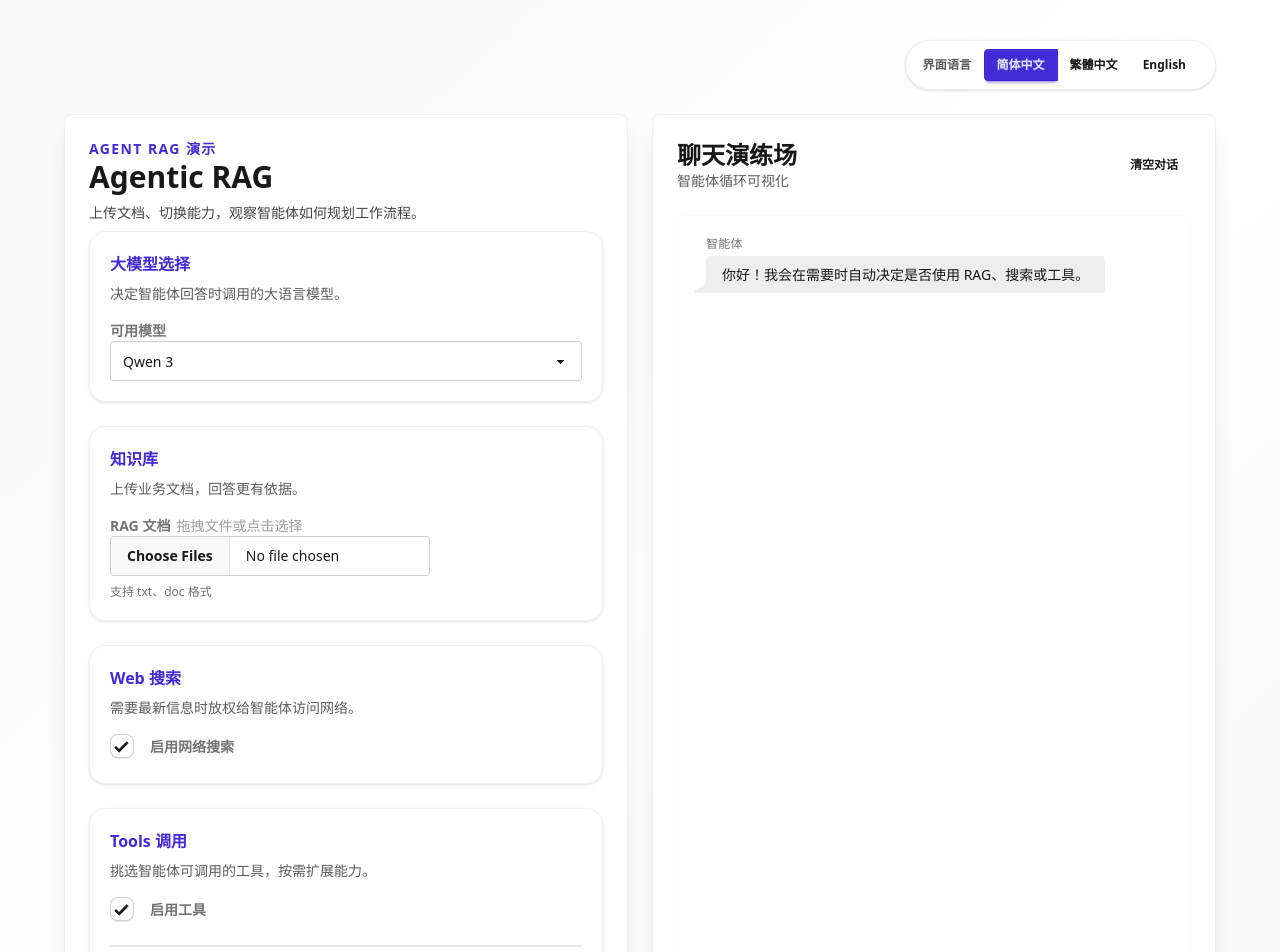
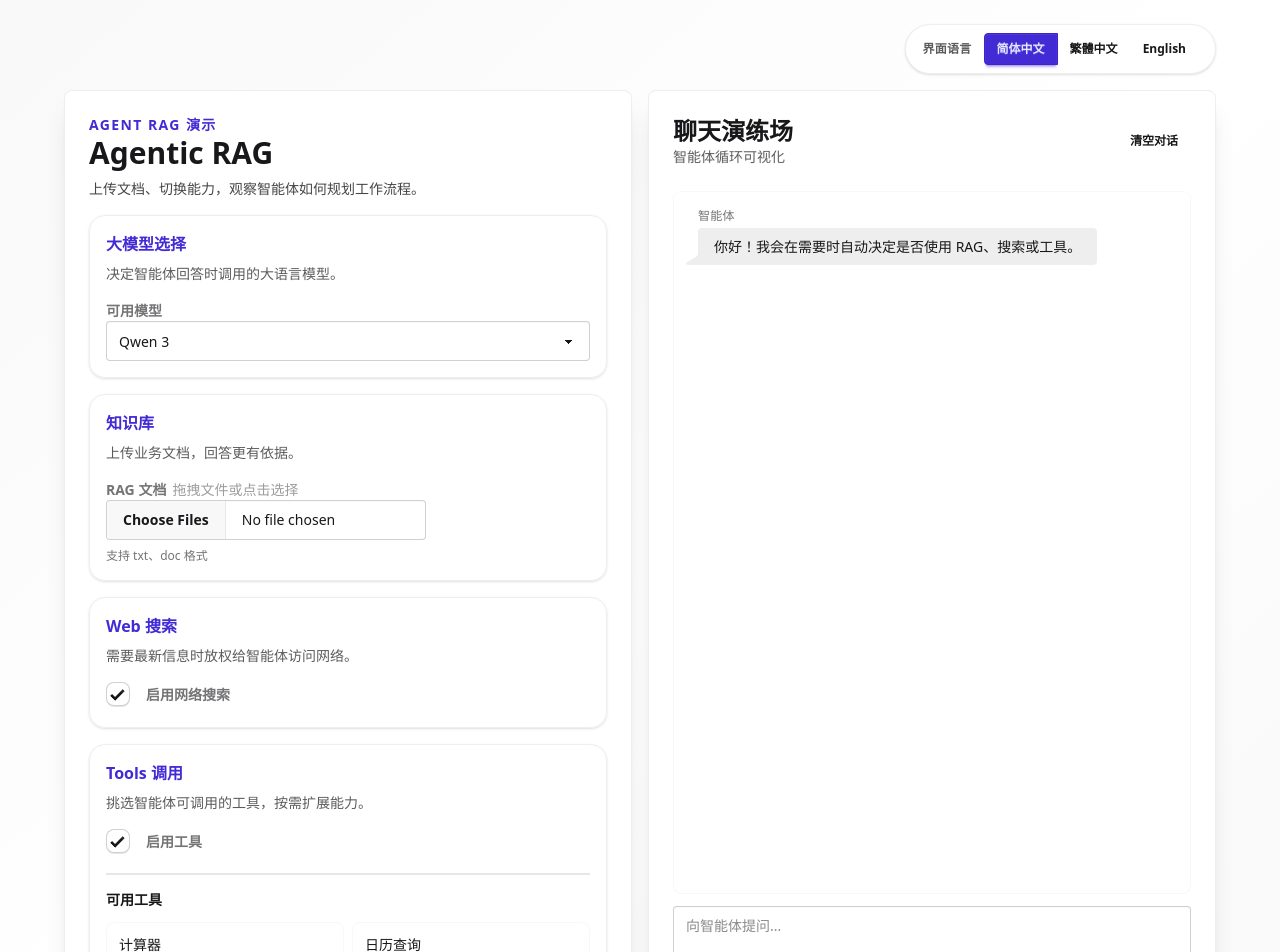
Before and after one commit to justin0x5eed/agent_demo, a React (Vite) app in the folder frontend/: page / in a window 1280 px wide. Shown: the top 952 px of the page. Built offline with nearby package versions, Linux system fonts and the light colour scheme.

Commit message:
feat: compact layout spacing

```diff
--- a/frontend/src/App.tsx
+++ b/frontend/src/App.tsx
@@ -273,9 +273,9 @@ Key takeaways: ${userMessage}`
   }, [messages, pending])
 
   return (
-    <div className="min-h-screen bg-gradient-to-br from-base-200 via-base-100 to-base-200 p-4 text-base-content md:p-10">
+    <div className="min-h-screen bg-gradient-to-br from-base-200 via-base-100 to-base-200 p-3 text-base-content md:p-6">
       <div className="mx-auto max-w-6xl">
-        <div className="mb-6 flex justify-end">
+        <div className="mb-4 flex justify-end">
           <div className="flex items-center gap-3 rounded-full border border-base-300 bg-base-100 px-4 py-2 shadow-sm">
             <span className="text-xs font-semibold uppercase tracking-wide opacity-70">
               {t.language}
@@ -302,12 +302,12 @@ Key takeaways: ${userMessage}`
             </div>
           </div>
         </div>
-        <div className="flex flex-col gap-6 lg:flex-row lg:items-stretch">
+        <div className="flex flex-col gap-4 lg:flex-row lg:items-stretch">
           <section
             ref={leftPanelRef}
             className="card flex min-h-0 flex-1 flex-col border border-base-300 bg-base-100 shadow-xl"
           >
-            <div className="card-body flex h-full min-h-0 flex-col">
+            <div className="card-body flex h-full min-h-0 flex-col gap-4">
               <header>
                 <p className="text-sm font-semibold uppercase tracking-widest text-primary">
                   {t.title}
@@ -316,8 +316,8 @@ Key takeaways: ${userMessage}`
                 <p className="mt-2 text-sm opacity-80">{t.subtitle}</p>
               </header>
 
-              <div className="space-y-6">
-                <div className="rounded-2xl border border-base-300 bg-base-100/70 p-5 shadow-sm">
+              <div className="space-y-4">
+                <div className="rounded-2xl border border-base-300 bg-base-100/70 p-4 shadow-sm">
                   <p className="text-base font-semibold text-primary">{t.modelTitle}</p>
                   <p className="mb-4 mt-2 text-sm opacity-70">{t.modelDescription}</p>
                   <label className="label" htmlFor="model-select">
@@ -337,7 +337,7 @@ Key takeaways: ${userMessage}`
                   </select>
                 </div>
 
-                <div className="rounded-2xl border border-base-300 bg-base-100/70 p-5 shadow-sm">
+                <div className="rounded-2xl border border-base-300 bg-base-100/70 p-4 shadow-sm">
                   <p className="text-base font-semibold text-primary">
                     {t.knowledgeBaseTitle}
                   </p>
@@ -358,7 +358,7 @@ Key takeaways: ${userMessage}`
                     />
                     <p className="mt-2 text-xs text-base-content/60">{t.supportedFormats}</p>
                     {documents.length > 0 && (
-                      <ul className="mt-3 space-y-1 rounded-box bg-base-200 p-3 text-sm">
+                      <ul className="mt-2 space-y-1 rounded-box bg-base-200 p-3 text-sm">
                         {documents.map((file) => (
                           <li key={file.name} className="flex items-center justify-between">
                             <span>{file.name}</span>
@@ -370,7 +370,7 @@ Key takeaways: ${userMessage}`
                   </div>
                 </div>
 
-                <div className="rounded-2xl border border-base-300 bg-base-100/70 p-5 shadow-sm">
+                <div className="rounded-2xl border border-base-300 bg-base-100/70 p-4 shadow-sm">
                   <p className="text-base font-semibold text-primary">
                     {t.webSearchTitle}
                   </p>
@@ -386,7 +386,7 @@ Key takeaways: ${userMessage}`
                   </label>
                 </div>
 
-                <div className="rounded-2xl border border-base-300 bg-base-100/70 p-5 shadow-sm">
+                <div className="rounded-2xl border border-base-300 bg-base-100/70 p-4 shadow-sm">
                   <p className="text-base font-semibold text-primary">
                     {t.toolsTitle}
                   </p>
@@ -400,7 +400,7 @@ Key takeaways: ${userMessage}`
                     />
                     <span className="label-text font-semibold">{t.tools}</span>
                   </label>
-                  <div className="divider my-3" />
+                  <div className="divider my-2" />
                   <p className="text-sm font-semibold">{t.chooseTools}</p>
                   <div className="mt-3 grid gap-2 sm:grid-cols-2">
                     {tools.map((tool) => (
@@ -432,10 +432,10 @@ Key takeaways: ${userMessage}`
               </button>
             </header>
 
-            <div className="flex min-h-0 flex-1 flex-col gap-4">
+            <div className="flex min-h-0 flex-1 flex-col gap-3">
               <div
                 ref={chatWindowRef}
-                className="chat-window flex-1 min-h-0 overflow-y-auto rounded-box border border-base-200 p-4"
+                className="chat-window flex-1 min-h-0 overflow-y-auto rounded-box border border-base-200 p-3"
               >
                 {messages.map((message, index) => (
                   <div key={index} className={`chat ${message.role === 'user' ? 'chat-end' : 'chat-start'}`}>
@@ -472,7 +472,7 @@ Key takeaways: ${userMessage}`
                   onChange={(event) => setInput(event.target.value)}
                 />
               </label>
-              <div className="flex justify-end gap-3">
+              <div className="flex justify-end gap-2">
                 <button className="btn btn-outline" onClick={handleClear}>
                   {t.clear}
                 </button>
```
